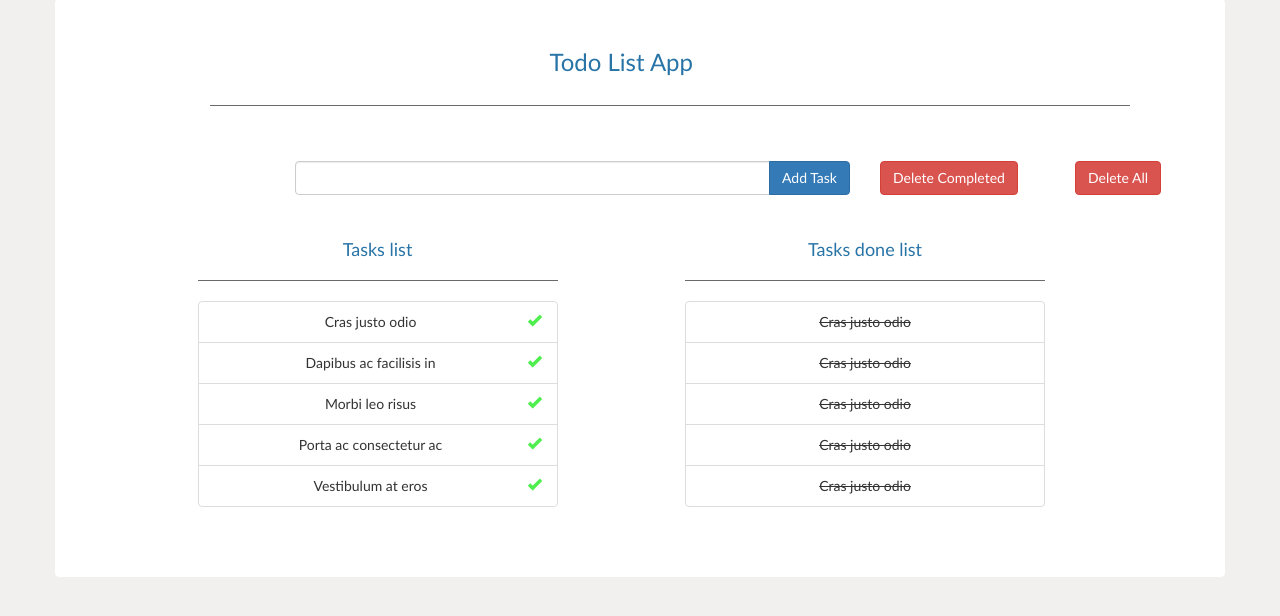
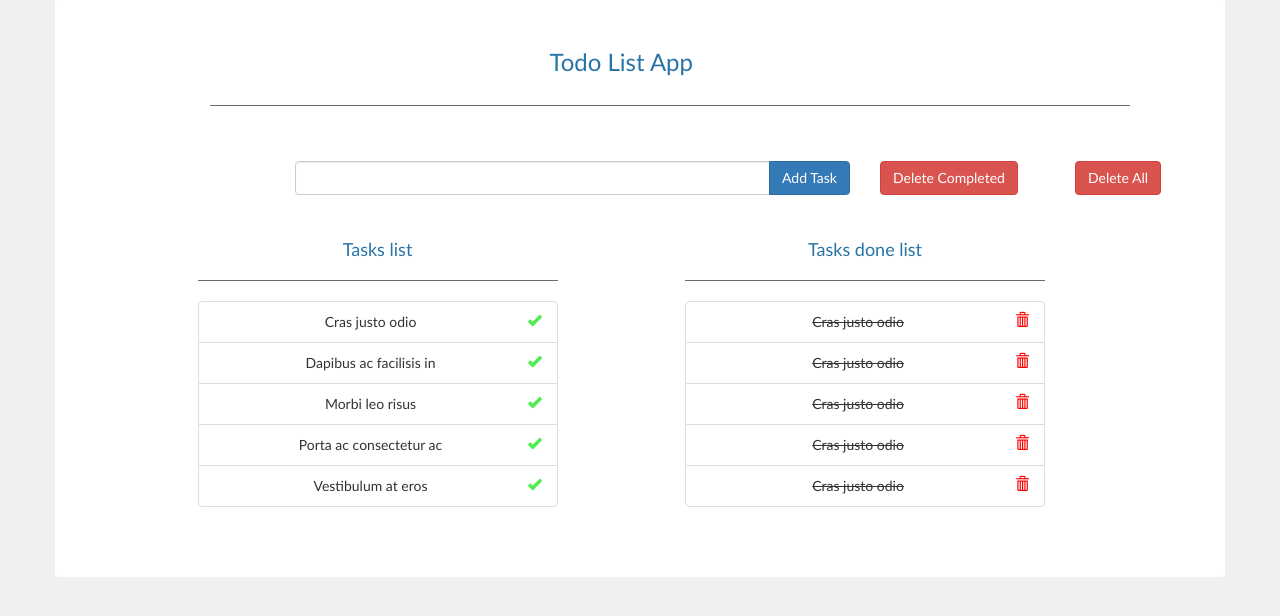
Before and after one commit to graviraja/TodoListApp, a Django app: page / in a window 1280 px wide. Shown: the part 99-715 px from the top of the page. Run offline with Django 3.2, Linux system fonts and the light colour scheme; some libraries are stand-ins or nearby versions.

Commit message:
delete icon added

```diff
--- a/todo/static/todo/style.css
+++ b/todo/static/todo/style.css
@@ -24,6 +24,9 @@ hr {
 .donetask{
     color: #4EEE4E;
 }
+.deletetask{
+    color: red;
+}
 h4 {
     color: #2874A6;
 }
--- a/todo/templates/todo/index.html
+++ b/todo/templates/todo/index.html
@@ -61,11 +61,11 @@
                     <h4>Tasks done list</h4>
                     <hr>
                     <ul class="list-group">
-                        <li class="list-group-item"><del>Cras justo odio</del></li>
-                        <li class="list-group-item"><del>Cras justo odio</del></li>
-                        <li class="list-group-item"><del>Cras justo odio</del></li>
-                        <li class="list-group-item"><del>Cras justo odio</del></li>
-                        <li class="list-group-item"><del>Cras justo odio</del></li>
+                        <li class="list-group-item"><del>Cras justo odio</del><span class="glyphicon glyphicon-trash pull-right deletetask" aria-hidden="true"></span></li>
+                        <li class="list-group-item"><del>Cras justo odio</del><span class="glyphicon glyphicon-trash pull-right deletetask" aria-hidden="true"></span></li>
+                        <li class="list-group-item"><del>Cras justo odio</del><span class="glyphicon glyphicon-trash pull-right deletetask" aria-hidden="true"></span></li>
+                        <li class="list-group-item"><del>Cras justo odio</del><span class="glyphicon glyphicon-trash pull-right deletetask" aria-hidden="true"></span></li>
+                        <li class="list-group-item"><del>Cras justo odio</del><span class="glyphicon glyphicon-trash pull-right deletetask" aria-hidden="true"></span></li>
                     </ul>
                 </div>
             </div>
```
